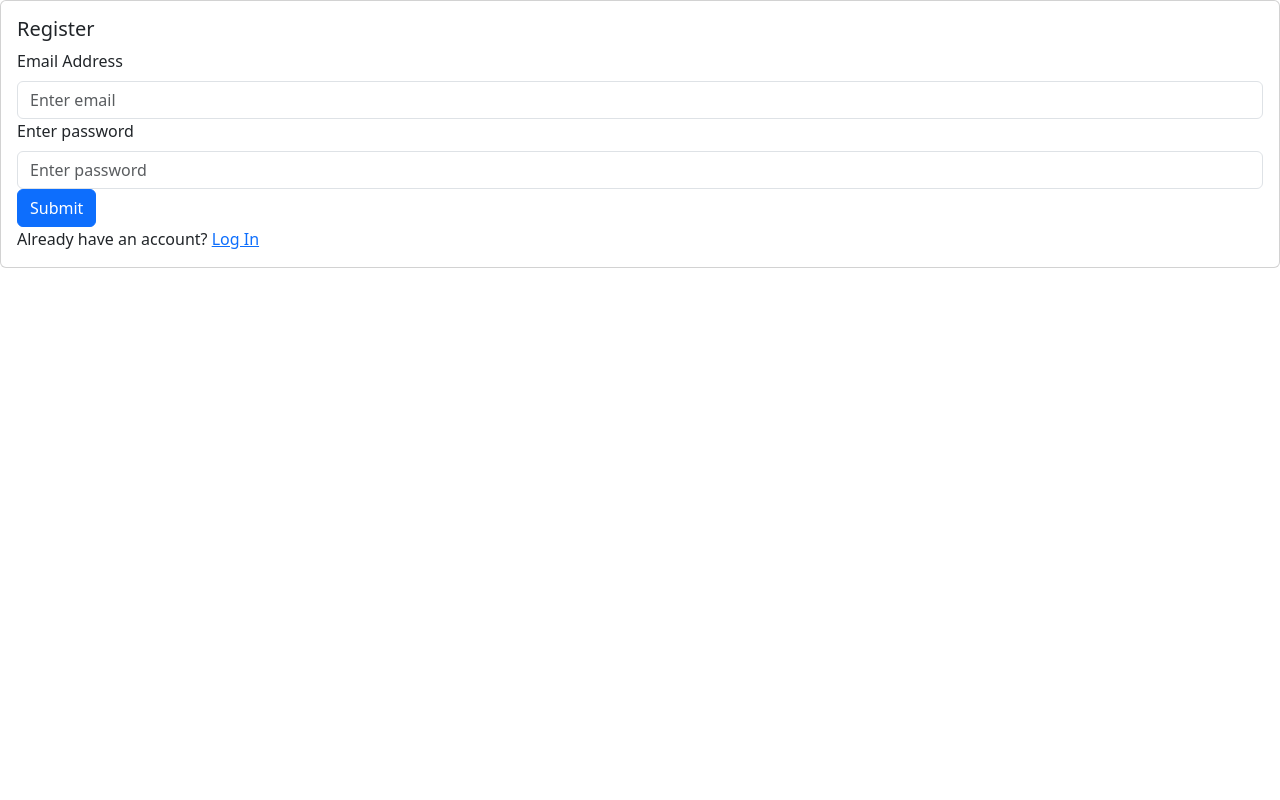
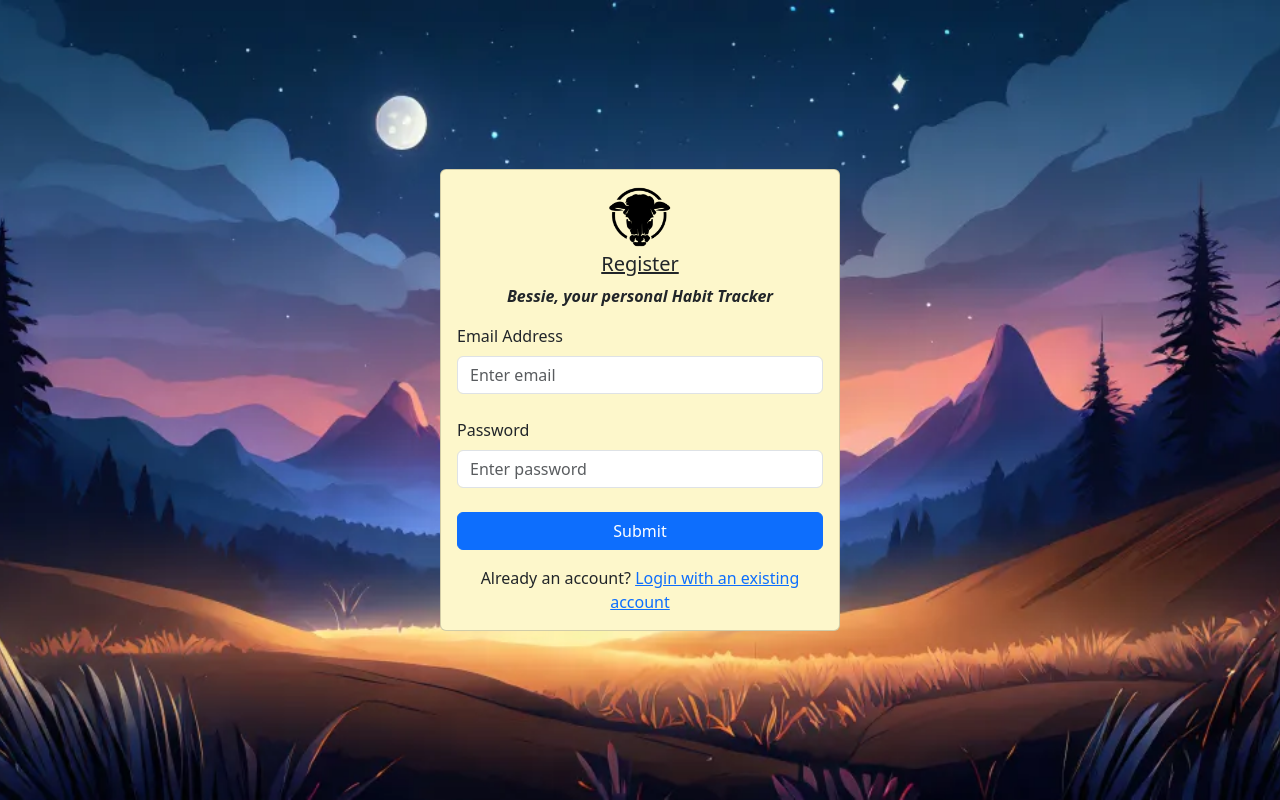
Before and after one commit to mihirkumar22/Bessie, a React (Vite) app: page /register in a window 1280 px wide. Built offline with nearby package versions, Linux system fonts and the light colour scheme; no server answers.

Commit message:
styled login, reg, notloggedin, home, ect.

```diff
--- a/src/components/navstyle.module.css
+++ b/src/components/navstyle.module.css
@@ -21,9 +21,8 @@
 
 /* Nav item hover effect */
 .navItem {
-    font-size: 1.25rem;
+    font-size: 2rem;
     text-decoration: none;
-    text-decoration: underline;
     color: black;
     padding: 5px 10px;
     border-radius: 5px;
--- a/src/pages/Dashboard.jsx
+++ b/src/pages/Dashboard.jsx
@@ -16,7 +16,7 @@ function Dashboard() {
                     display: 'flex',
                     flexDirection: 'column', // Stack the elements vertically
                     justifyContent: 'center',
-                    alignItems: 'center',
+                    //alignItems: 'center',
                     height: '100vh',
                     gap: '1px' // Controls the space between the two divs
                 }}
@@ -32,7 +32,7 @@ function Dashboard() {
                         fontSize: '4rem',
                         color: 'black',
                         textAlign: 'center',
-                        alignItems: 'center'
+                        //alignItems: 'center'
                     }}
                 >
                     <strong> {currentUser?.email || 'No email found'} </strong>
--- a/src/pages/Login.jsx
+++ b/src/pages/Login.jsx
@@ -1,14 +1,19 @@
-import React, { useState, useRef } from 'react'
-import Card from 'react-bootstrap/Card'
-import Form from 'react-bootstrap/Form'
-import Button from 'react-bootstrap/Button'
-import Alert from 'react-bootstrap/Alert'
-import { Link, useNavigate } from 'react-router-dom'
-import { useAuth } from '../contexts/AuthContext'
+import React, { useState, useRef } from 'react';
+import Card from 'react-bootstrap/Card';
+import Form from 'react-bootstrap/Form';
+import Button from 'react-bootstrap/Button';
+import Alert from 'react-bootstrap/Alert';
+import { Link, useNavigate } from 'react-router-dom';
+import { useAuth } from '../contexts/AuthContext';
+import 'bootstrap/dist/css/bootstrap.min.css'; // Make sure Bootstrap is imported
+import iconBessie from '../images/iconBessie.png';
+import background from '../images/bessiehomebg.webp'
 
-export default function Login () {
-    const [ loading, setLoading ] = useState(false);
-    const [ error, setError ] = useState('');
+
+
+export default function Login() {
+    const [loading, setLoading] = useState(false);
+    const [error, setError] = useState('');
 
     const emailRef = useRef();
     const passwordRef = useRef();
@@ -24,7 +29,7 @@ export default function Login () {
 
         try {
             await login(emailRef.current.value, passwordRef.current.value);
-            navigate('/dashboard')
+            navigate('/dashboard');
         } catch (error) {
             setError(error.message);
         } finally {
@@ -33,25 +38,45 @@ export default function Login () {
     }
 
     return (
-        <Card>
+        <div>
+            <div
+                style={{
+                    display: 'flex',
+                    justifyContent: 'center',
+                    alignItems: 'center',
+                    minHeight: '100vh',
+                    backgroundImage: `url(${background})`, backgroundSize: 'cover', backgroundPosition: 'center'
+                }}
+            >
+                <Card style={{ width: '100%', maxWidth: '400px', backgroundColor: '#fdf7cb' }}>
                     <Card.Body>
-                <Card.Title>Log In</Card.Title>
+                        <div style={{display: 'flex', justifyContent: 'center', alignItems: 'center'}}>
+                            <img src={iconBessie} style={{ width: '70px', height: 'auto'}} alt="Logo" />
+                        </div>
+                        <Card.Title className="text-center"><u> Log In </u> </Card.Title>
+                        <p  style={{display: 'flex', justifyContent: 'center', alignItems: 'center'}}> <i> <b> Bessie, your personal Habit Tracker </b> </i></p>
                         {error && <Alert variant="danger">{error}</Alert>}
                         <Form onSubmit={handleSubmit}>
                             <Form.Group id="email">
                                 <Form.Label>Email Address</Form.Label>
                                 <Form.Control type="email" placeholder="Enter email" ref={emailRef} />
                             </Form.Group>
+                            <br></br>
                             <Form.Group id="password">
                                 <Form.Label>Password</Form.Label>
                                 <Form.Control type="password" placeholder="Enter password" ref={passwordRef} />
                             </Form.Group>
-                    <Button type="submit" disabled={loading}>
+                            <br></br>
+                            <Button type="submit" disabled={loading} style={{ width: '100%' }}>
                                 {loading ? "Loading..." : "Submit"}
                             </Button>
                         </Form>
-                <Card.Text>Don't have an account? <Link to="/register">Register a new account</Link></Card.Text>
+                        <Card.Text className="text-center mt-3">
+                            Don't have an account? <Link to="/register">Register a new account</Link>
+                        </Card.Text>
                     </Card.Body>
                 </Card>
-    )
+            </div>
+        </div>
+    );
 }
--- a/src/pages/NotLoggedIn.jsx
+++ b/src/pages/NotLoggedIn.jsx
@@ -1,15 +1,30 @@
 import React from 'react'
 import Card from 'react-bootstrap/Card'
 import { Link } from 'react-router-dom'
+import iconBessie from '../images/iconBessie.png';
+import background from '../images/bessiehomebg.webp'
 
 function NotLoggedIn() {
     return (
-        <Card>
+        <div style={{
+            display: 'flex',
+            justifyContent: 'center',
+            alignItems: 'center',
+            minHeight: '100vh',
+            backgroundImage: `url(${background})`, backgroundSize: 'cover', backgroundPosition: 'center'
+        }}>
+        <Card style={{ width: '100%', maxWidth: '400px', backgroundColor: '#fdf7cb' }}>
             <Card.Body>
-                <Card.Text>You are currently not logged into an account.</Card.Text>
-                <Link to="/">Go to login</Link>
+                <div style={{ display: 'flex', justifyContent: 'center', alignItems: 'center' }}>
+                    <img src={iconBessie} style={{ width: '70px', height: 'auto' }} alt="Logo" />
+                </div>
+                <Card.Text> <b> You are currently not logged into an account. </b> </Card.Text>
+                <Link style={{ display: 'flex', justifyContent: 'center', alignItems: 'center' }} to="/">Go to login</Link>
             </Card.Body>
         </Card>
+        </div>
+
+
     )
 }
 
--- a/src/pages/Register.jsx
+++ b/src/pages/Register.jsx
@@ -5,6 +5,8 @@ import Button from 'react-bootstrap/Button'
 import Alert from 'react-bootstrap/Alert'
 import { Link, useNavigate } from 'react-router-dom'
 import { useAuth } from '../contexts/AuthContext'
+import iconBessie from '../images/iconBessie.png';
+import background from '../images/bessiehomebg.webp'
 
 export default function Register() {
     const [loading, setLoading] = useState(false);
@@ -31,25 +33,45 @@ export default function Register() {
     }
 
     return (
-        <Card>
+        <div>
+            <div
+                style={{
+                    display: 'flex',
+                    justifyContent: 'center',
+                    alignItems: 'center',
+                    minHeight: '100vh',
+                    backgroundImage: `url(${background})`, backgroundSize: 'cover', backgroundPosition: 'center'
+                }}
+            >
+                <Card style={{ width: '100%', maxWidth: '400px', backgroundColor: '#fdf7cb' }}>
                     <Card.Body>
-                <Card.Title>Register</Card.Title>
+                        <div style={{display: 'flex', justifyContent: 'center', alignItems: 'center'}}>
+                            <img src={iconBessie} style={{ width: '70px', height: 'auto'}} alt="Logo" />
+                        </div>
+                        <Card.Title className="text-center"><u> Register </u> </Card.Title>
+                        <p  style={{display: 'flex', justifyContent: 'center', alignItems: 'center'}}> <i> <b> Bessie, your personal Habit Tracker </b> </i></p>
                         {error && <Alert variant="danger">{error}</Alert>}
                         <Form onSubmit={handleSubmit}>
                             <Form.Group id="email">
                                 <Form.Label>Email Address</Form.Label>
                                 <Form.Control type="email" placeholder="Enter email" ref={emailRef} />
                             </Form.Group>
+                            <br></br>
                             <Form.Group id="password">
-                        <Form.Label>Enter password</Form.Label>
+                                <Form.Label>Password</Form.Label>
                                 <Form.Control type="password" placeholder="Enter password" ref={passwordRef} />
                             </Form.Group>
-                    <Button disabled={loading} type="submit">
+                            <br></br>
+                            <Button type="submit" disabled={loading} style={{ width: '100%' }}>
                                 {loading ? "Loading..." : "Submit"}
                             </Button>
                         </Form>
-                <Card.Text>Already have an account? <Link to="/login">Log In</Link></Card.Text>
+                        <Card.Text className="text-center mt-3">
+                            Already an account? <Link to="/login">Login with an existing account</Link>
+                        </Card.Text>
                     </Card.Body>
                 </Card>
+            </div>
+        </div>
     )
 }
```
Lines whose indentation alone changed are shown as unchanged.
